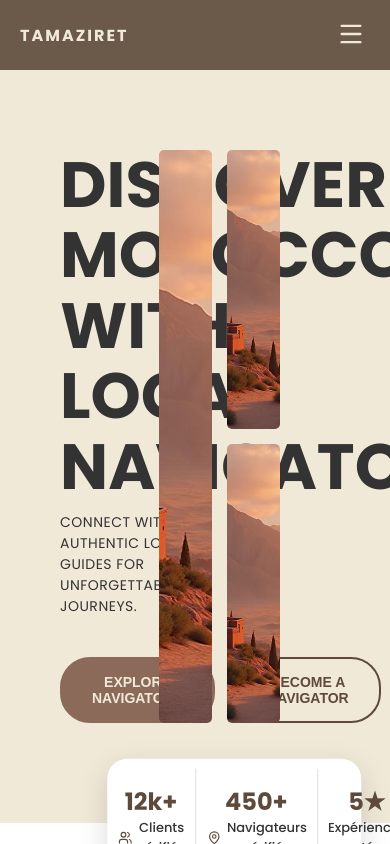
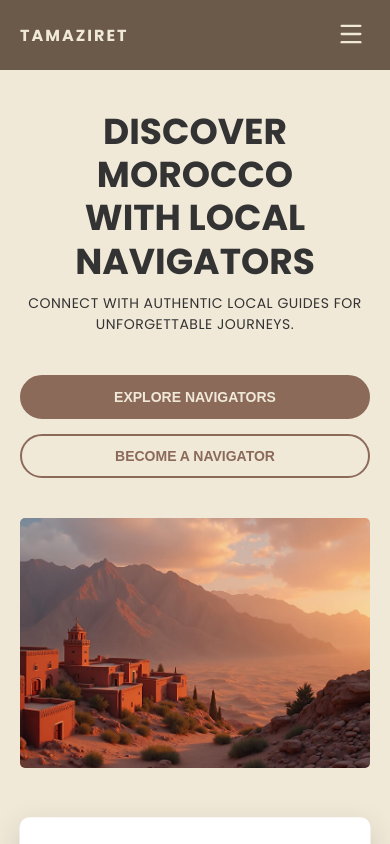
Before and after one commit to HichamHanane/TAMAZIRT, a React app in the folder frontend/: page / in a window 390 px wide. Shown: the top 844 px of the page. Built offline with nearby package versions, Linux system fonts and the light colour scheme; the HTML template or start-up script is replaced by a standard one.

Commit message:
make hero section responsive

```diff
--- a/frontend/src/components/Hero/Hero.css
+++ b/frontend/src/components/Hero/Hero.css
@@ -1,9 +1,24 @@
+/*
+  --- VARIABLES DE COULEUR (Pour référence) ---
+*/
+:root {
+  --color-dark-brown: #5d4a3b;
+  --color-light-beige: #f1e9d8;
+  --color-text-dark: #333333;
+  --color-cta-primary: #8c6a5a;
+  /* Marron clair */
+  /* Orange/Corail */
+  --color-box-shadow: rgba(0, 0, 0, 0.15);
+  --section-padding-x: 60px;
+}
+
 .hero-section {
-  padding: 80px 60px 100px 60px;
+  padding: 80px var(--section-padding-x) 100px var(--section-padding-x);
   display: flex;
   justify-content: space-between;
   position: relative;
-  /* overflow: hidden; */
+  /* Utilise la couleur de fond beige de ta capture d'écran */
+  background-color: var(--color-light-beige);
 }
 
 /* --- HERO - Contenu (Gauche) --- */
@@ -47,6 +62,8 @@
   transition: background-color 0.3s, color 0.3s;
   text-transform: uppercase;
   font-size: 14px;
+  text-decoration: none;
+  /* Pour les liens si tu les utilises */
 }
 
 .cta-button.primary {
@@ -57,8 +74,9 @@
 
 .cta-button.secondary {
   background-color: transparent;
-  color: var(--color-cta-secondary);
-  border: 2px solid var(--color-cta-secondary);
+  color: var(--color-cta-primary);
+  /* Utilise la couleur primaire pour le texte sur fond clair */
+  border: 2px solid var(--color-cta-primary);
 }
 
 .cta-button.primary:hover {
@@ -66,7 +84,7 @@
 }
 
 .cta-button.secondary:hover {
-  background-color: var(--color-cta-secondary);
+  background-color: var(--color-cta-primary);
   color: var(--color-light-beige);
 }
 
@@ -104,9 +122,7 @@
   left: 60%;
   transform: translate(-50%, 50%);
   width: 65%;
-  /* Taille ajustée */
   min-height: 100px;
-  /* Hauteur ajustée */
   background-color: white;
   border-radius: 20px;
   padding: 10px 0;
@@ -149,3 +165,120 @@
   color: var(--color-cta-secondary);
   min-width: 16px;
 }
+
+/* ========================================================== */
+/* ------------------- RESPONSIVE DESIGN -------------------- */
+/* ========================================================== */
+
+/* --- 1. Pour les tablettes (max-width: 992px) --- */
+@media (max-width: 992px) {
+  .hero-section {
+    /* Empiler le contenu (colonne) */
+    flex-direction: column;
+    padding: 60px 40px 150px 40px;
+    /* Plus de padding en bas pour la boîte */
+  }
+
+  /* Contenu du texte et des boutons */
+  .hero-content {
+    width: 100%;
+    /* Prend toute la largeur */
+    text-align: center;
+    align-items: center;
+    margin-bottom: 40px;
+  }
+
+  .hero-title {
+    font-size: 48px;
+    /* Réduire la taille du titre */
+  }
+
+  /* Images */
+  .hero-images {
+    width: 90%;
+    /* Prend plus de place sur la largeur */
+    height: 350px;
+    /* Hauteur fixe pour éviter l'étirement */
+    transform: translateX(0);
+    /* Annuler la translation */
+    margin: 0 auto;
+    /* Centrer le bloc d'images */
+  }
+
+  /* Boîte de pied de page (Statistiques) */
+  .hero-footer-box {
+    width: 80%;
+    /* Occupe une grande partie de la largeur */
+    left: 50%;
+    transform: translate(-50%, 50%);
+    /* Reste centré en bas */
+  }
+}
+
+
+/* --- 2. Pour les mobiles (max-width: 600px) --- */
+@media (max-width: 600px) {
+  .hero-section {
+    padding: 40px 20px 220px 20px;
+    /* Encore plus de padding en bas pour la boîte empilée */
+  }
+
+  .hero-title {
+    font-size: 36px;
+    /* Taille encore réduite */
+    line-height: 1.2;
+  }
+
+  /* Les boutons CTA s'empilent */
+  .hero-ctas {
+    flex-direction: column;
+    gap: 15px;
+    width: 100%;
+  }
+
+  .cta-button {
+    width: 100%;
+    padding: 12px 20px;
+  }
+
+  /* Boîte de pied de page (Statistiques) */
+  .hero-footer-box {
+    width: 90%;
+    flex-direction: column;
+    /* Les stats s'empilent */
+    padding: 10px 0;
+    border-radius: 10px;
+  }
+
+  .footer-stat-item {
+    width: 100%;
+    border-left: none;
+    /* Supprimer les séparateurs verticaux */
+    border-top: 1px solid #e0e0e0;
+    /* Ajouter des séparateurs horizontaux */
+    padding: 15px 10px;
+  }
+
+  .footer-stat-item:first-child {
+    border-top: none;
+  }
+
+  /* Images sur mobile: n'afficher que la grande image */
+  .hero-images {
+    height: 250px;
+    width: 100%;
+    /* La grille devient une seule colonne pour n'afficher qu'un seul élément */
+    grid-template-columns: 1fr;
+    grid-template-rows: 1fr;
+  }
+
+  .image-main {
+    grid-column: 1 / -1;
+    grid-row: 1 / -1;
+  }
+
+  .image-side {
+    /* Masquer les petites images sur mobile pour la clarté */
+    display: none;
+  }
+}
--- a/frontend/src/components/Hero/Hero.jsx
+++ b/frontend/src/components/Hero/Hero.jsx
@@ -1,3 +1,5 @@
+// src/components/Hero.jsx
+
 import './Hero.css'
 import mainImage from '../../assets/hero-morocco.jpg'
 import { Users, MapPin } from 'lucide-react';
```
